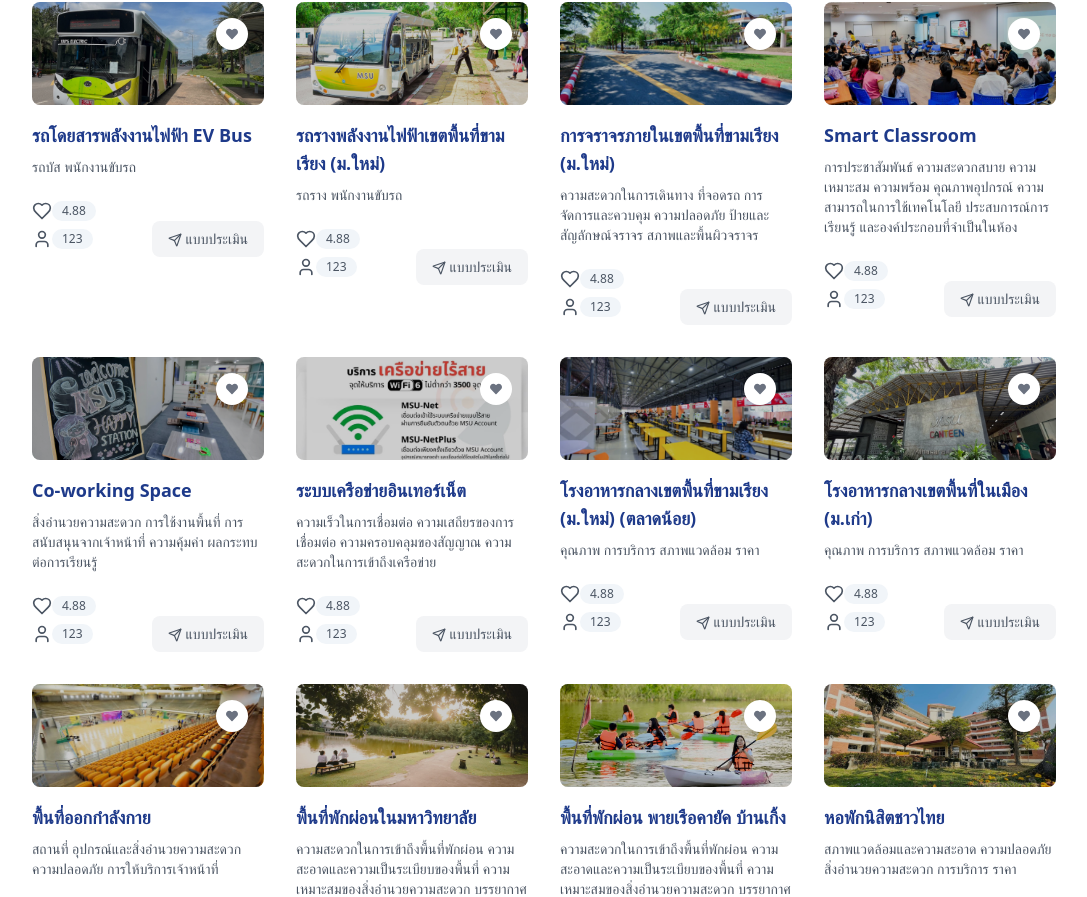
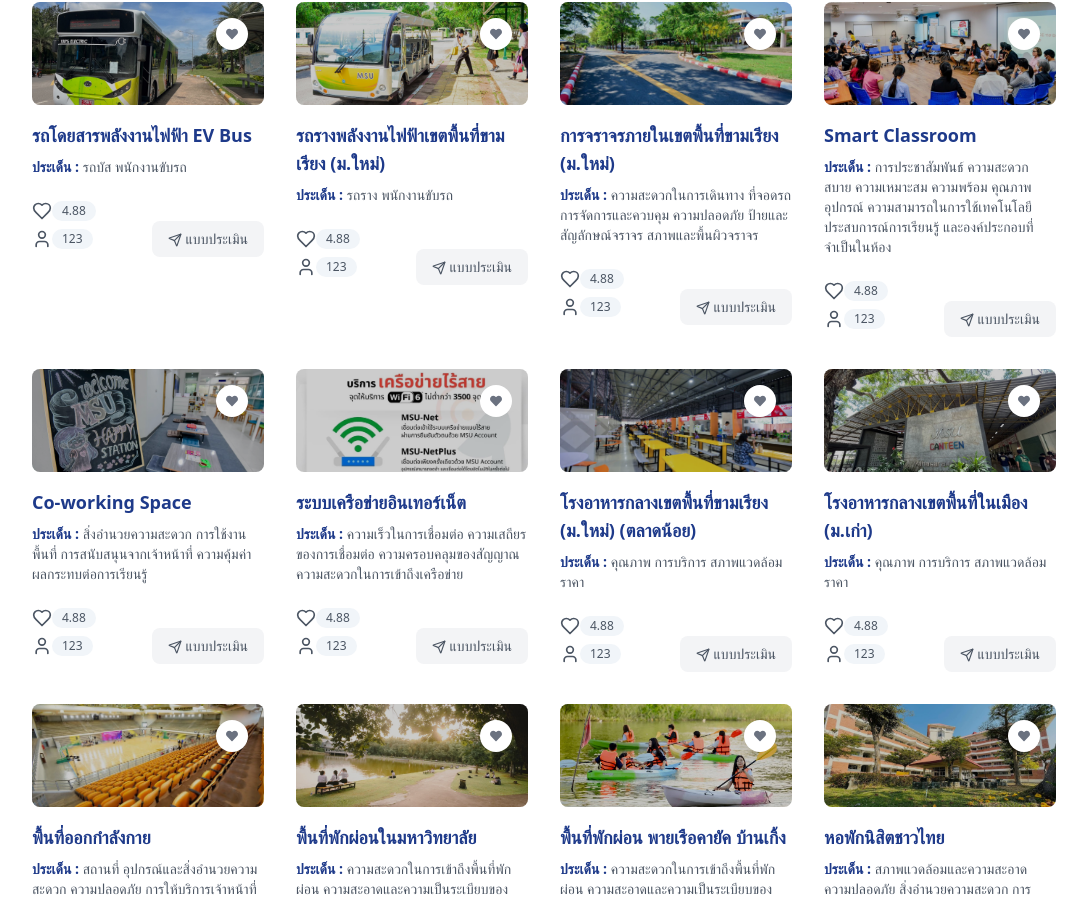
Before and after one commit to tanasats/msuvoc, a Next.js app: page / in a window 1280 px wide. Shown: the part 1586-2483 px from the top of the page, without its empty margins (96-1183 px from the left). Built offline with nearby package versions, Linux system fonts and the light colour scheme.

Commit message:
homepage-v1.0.1

```diff
--- a/components/Home/Surveybox/Surveybox-Card.tsx
+++ b/components/Home/Surveybox/Surveybox-Card.tsx
@@ -44,7 +44,7 @@ const SurveyboxCard = ({ surveybox }: Props) => {
       <div className='text-'>
         <h1 className='mt-4 text-lg font-semibold text-blue-900 hover:text-black cursor-pointer transition-all duration-200'>
           {surveybox.title}</h1>
-        <p className='text-sm text-gray-600 mt-2 font-normal mb-6'>{surveybox.description}</p>
+        <p className='text-sm text-gray-600 mt-2 font-normal mb-6'><span className='font-bold text-blue-900'>ประเด็น : </span>{surveybox.description}</p>
 
         <div className='flex justify-between items-center text-sm text-gray-600'>
           <div className='flex'>
```
